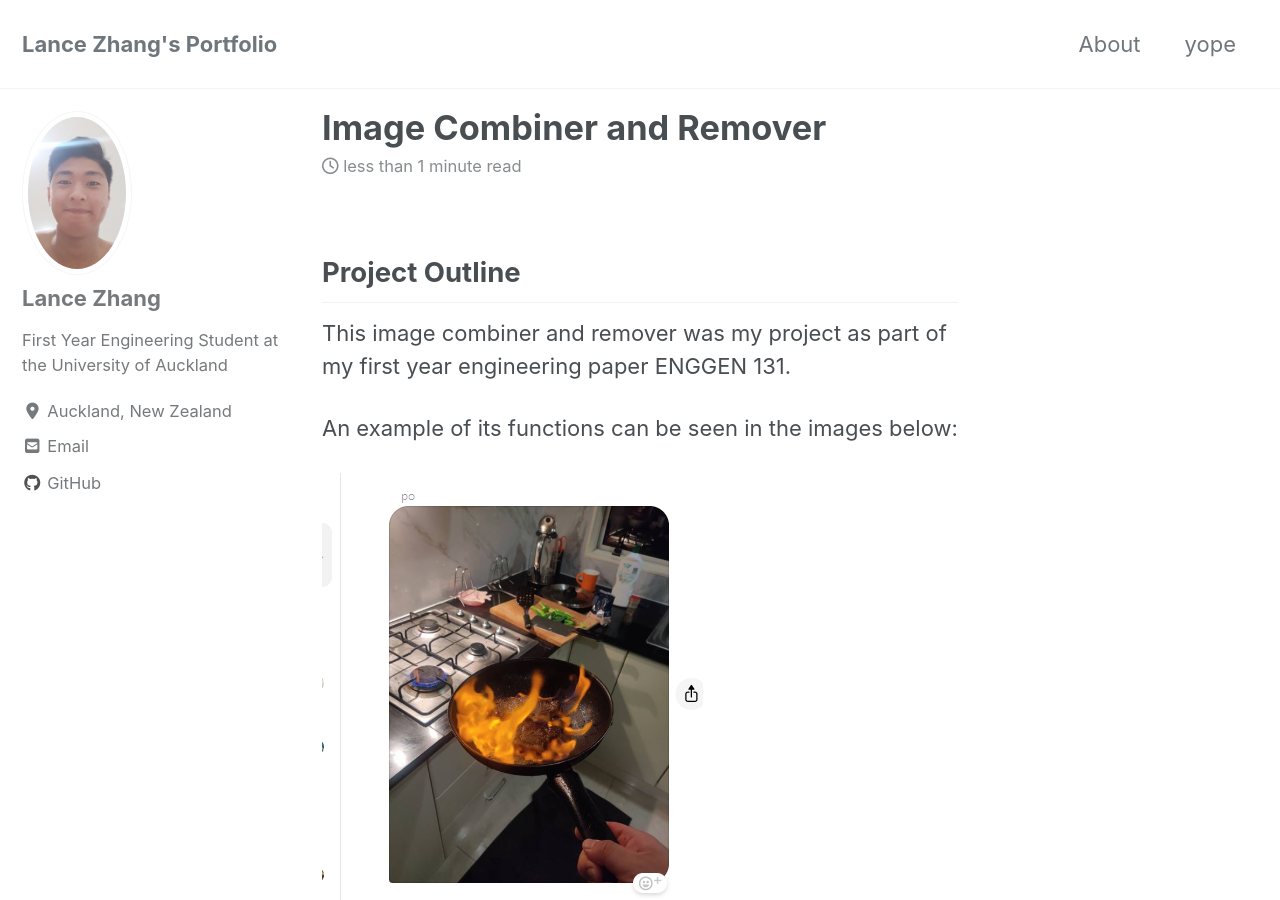
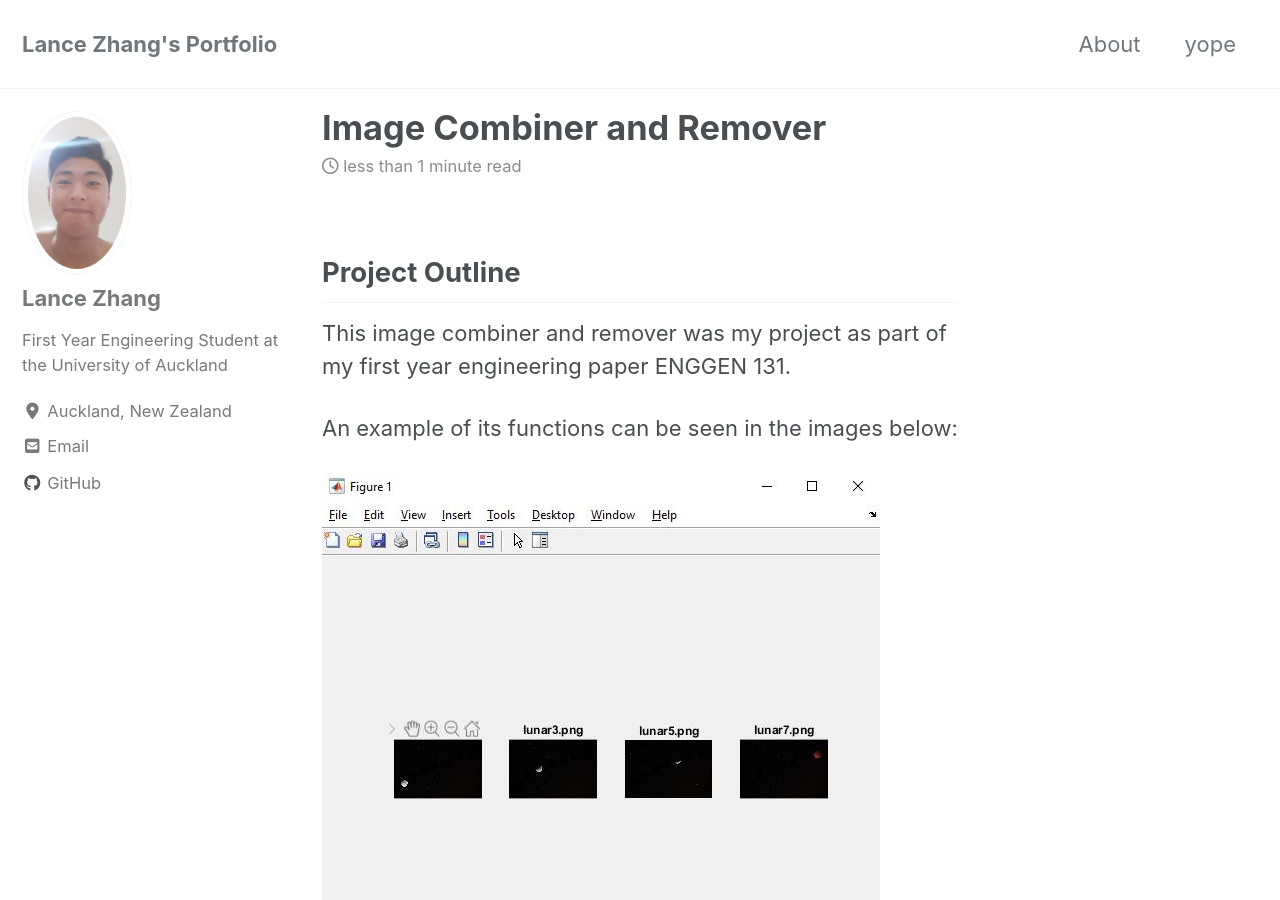
Before and after one commit to lancelancezhang/lancelancezhang.github.io, a Jekyll site: the page built from _posts/2019-11-19-MatlabImageEditor.md, in a window 1280 px wide and 900 px high. Built offline with Jekyll 4.4.1, drawn with Linux system fonts in a browser that asks for light colours; cached includes are drawn as plain includes; nearby versions of some CDN libraries.

Commit message:
images fixed

```diff
--- a/_posts/2019-11-19-MatlabImageEditor.md
+++ b/_posts/2019-11-19-MatlabImageEditor.md
@@ -12,10 +12,10 @@
 
 An example of its functions can be seen in the images below:
 
-<img src="{{ site.url }}{{ site.baseurl }}/images/la flambe.jpg" alt="This is an example of the three images that are chosen to be edited">
+<img src="{{ site.url }}{{ site.baseurl }}/images/matlab/Overview.JPG" alt="This is an example of the three images that are chosen to be edited">
 
 ### Image combiner
 
 The image combiner script that I wrote combines each of the images in order to create an - action shot, as seen below with the image:
 
-![alt]({{ site.url }}{{ site.baseurl }}/images/Action Shot.jpg)
+<img src="{{ site.url }}{{ site.baseurl }}/images/matlab/Action Shot.JPG" alt="This is an example of the three images that are chosen to be edited">
```
Also changed, not shown: images/Action Shot.JPG (deleted), images/Overview.JPG (deleted).
